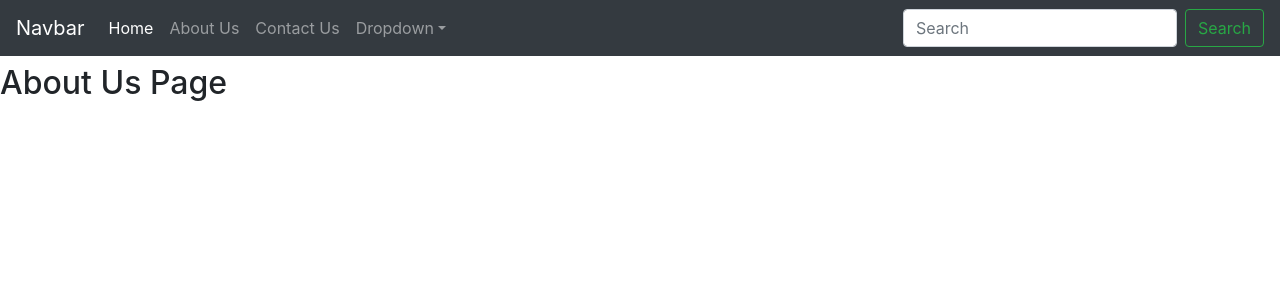
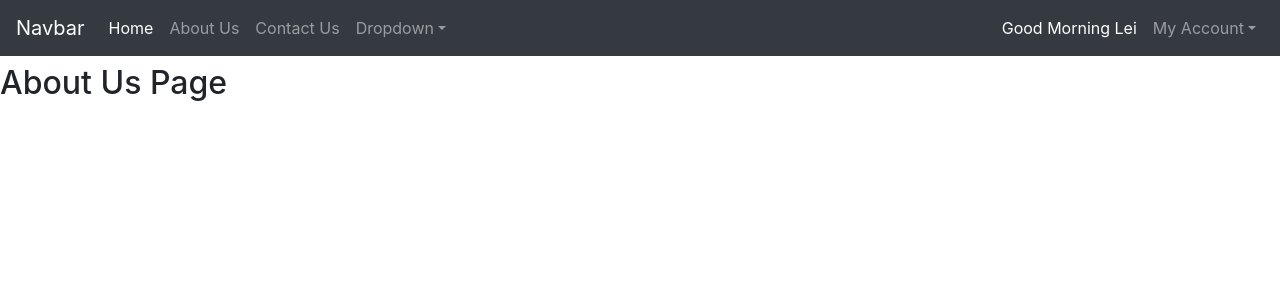
Before and after one commit to leihuagh/Django-Practice-Site, a Django app: page /about in a window 1280 px wide. Shown: the top 300 px of the page. Run offline with Django 3.2, Linux system fonts and the light colour scheme; some libraries are stand-ins or nearby versions.

Commit message:
my account

```diff
--- a/templates/base/navbar.html
+++ b/templates/base/navbar.html
@@ -26,9 +26,21 @@
                 </div>
             </li>
         </ul>
-        <form class="form-inline my-2 my-lg-0">
-            <input class="form-control mr-sm-2" type="text" placeholder="Search" aria-label="Search">
-            <button class="btn btn-outline-success my-2 my-sm-0" type="submit">Search</button>
-        </form>
+        <ul class="navbar-nav ml-auto">
+            <li class="nav-item active">
+                <a class="nav-link" href="#">Good Morning Lei</a>
+            </li>
+            <li class="nav-item dropdown">
+                <a class="nav-link dropdown-toggle" href="#" id="myaccount" data-toggle="dropdown" aria-haspopup="true"
+                    aria-expanded="false">My Account</a>
+                <div class="dropdown-menu" aria-labelledby="myaccount">
+                    <a class="dropdown-item" href="#">Profile</a>
+                    <a class="dropdown-item" href="#">Change Password</a>
+                    <a class="dropdown-item" href="#">Logout</a>
+                    <a class="dropdown-item" href="#">Register</a>
+                    <a class="dropdown-item" href="#">Login</a>
+                </div>
+            </li>
+        </ul>
     </div>
 </nav>
```
